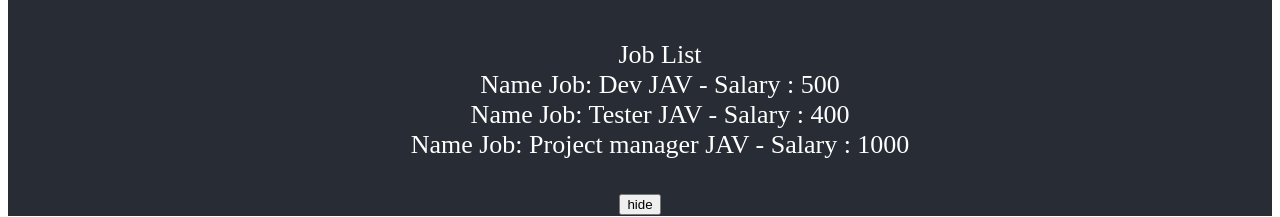
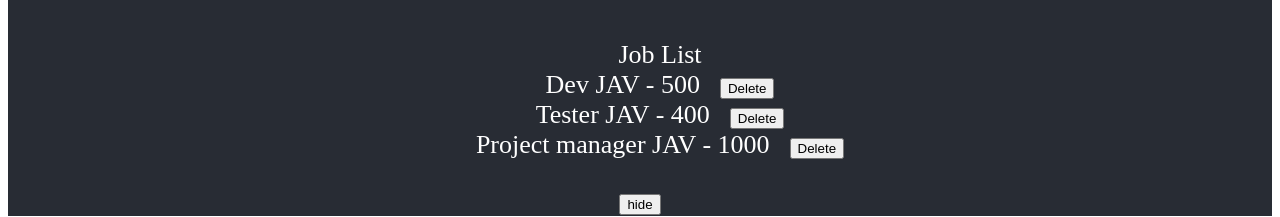
Before and after one commit to allenmeou/Learn-React-Season1, a React (Create React App) app: page / in a window 1280 px wide. Both pictures are taken after a click on the button "Show". Shown: the part 671-888 px from the top of the page. Built offline with nearby package versions, Linux system fonts and the light colour scheme.

Commit message:
uploap code #17

```diff
--- a/src/views/Example/MyComponents.js
+++ b/src/views/Example/MyComponents.js
@@ -32,6 +32,14 @@ class MyComponents extends React.Component {
     });
   };
 
+  deleteAJob = (job) => {
+    let currentJobs = this.state.arrJobs;
+    currentJobs = currentJobs.filter((item) => item.id !== job.id);
+    this.setState({
+      arrJobs: currentJobs,
+    });
+  };
+
   // RENDER
   render() {
     // console.log(">>> call render :", this.state);
@@ -50,7 +58,10 @@ class MyComponents extends React.Component {
         </>
 
         <div>
-          <SearchJavIdol arrJobs={this.state.arrJobs} />
+          <SearchJavIdol
+            arrJobs={this.state.arrJobs}
+            deleteAJob={this.deleteAJob}
+          />
         </div>
       </div>
     );
--- a/src/views/Example/SearchJavIdol.js
+++ b/src/views/Example/SearchJavIdol.js
@@ -5,10 +5,17 @@ class SearchJavIdol extends Component {
   state = {
     showJobs: false,
   };
+
   handleShowHide = (status) => {
     this.setState({
       showJobs: !this.state.showJobs,
     });
+  };
+
+  handleOnClickDelete = (job) => {
+    // alert("click me");
+    // console.log(job);
+    this.props.deleteAJob(job);
   };
 
   render() {
@@ -29,7 +36,13 @@ class SearchJavIdol extends Component {
                 return (
                   <div key={job.id}>
                     <li>
-                      Name Job: {job.title} - Salary : {job.salary}
+                      {job.title} - {job.salary}
+                      <button
+                        onClick={() => this.handleOnClickDelete(job)}
+                        style={{ marginLeft: 20 }}
+                      >
+                        Delete
+                      </button>
                     </li>
                   </div>
                 );
```
